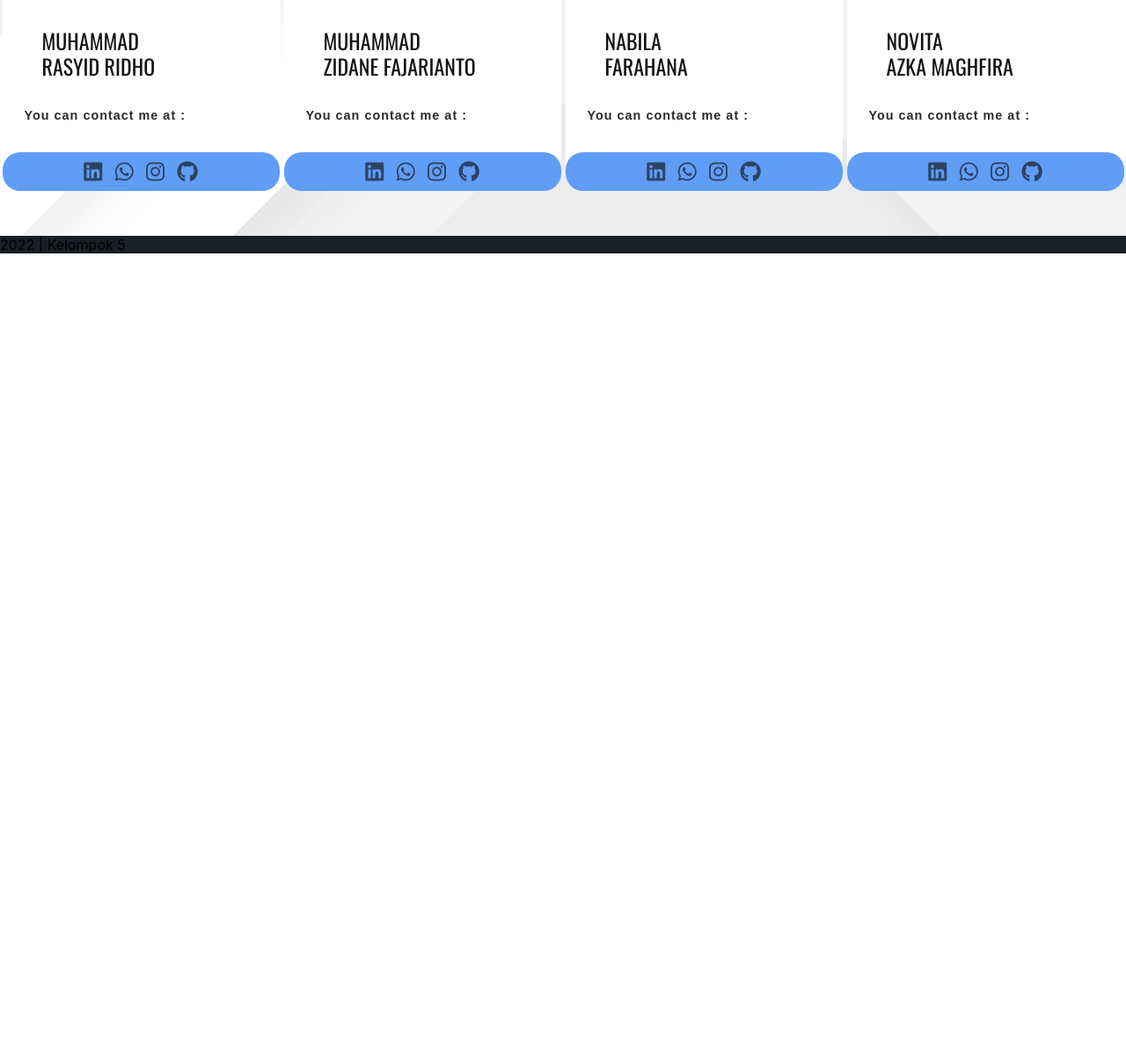
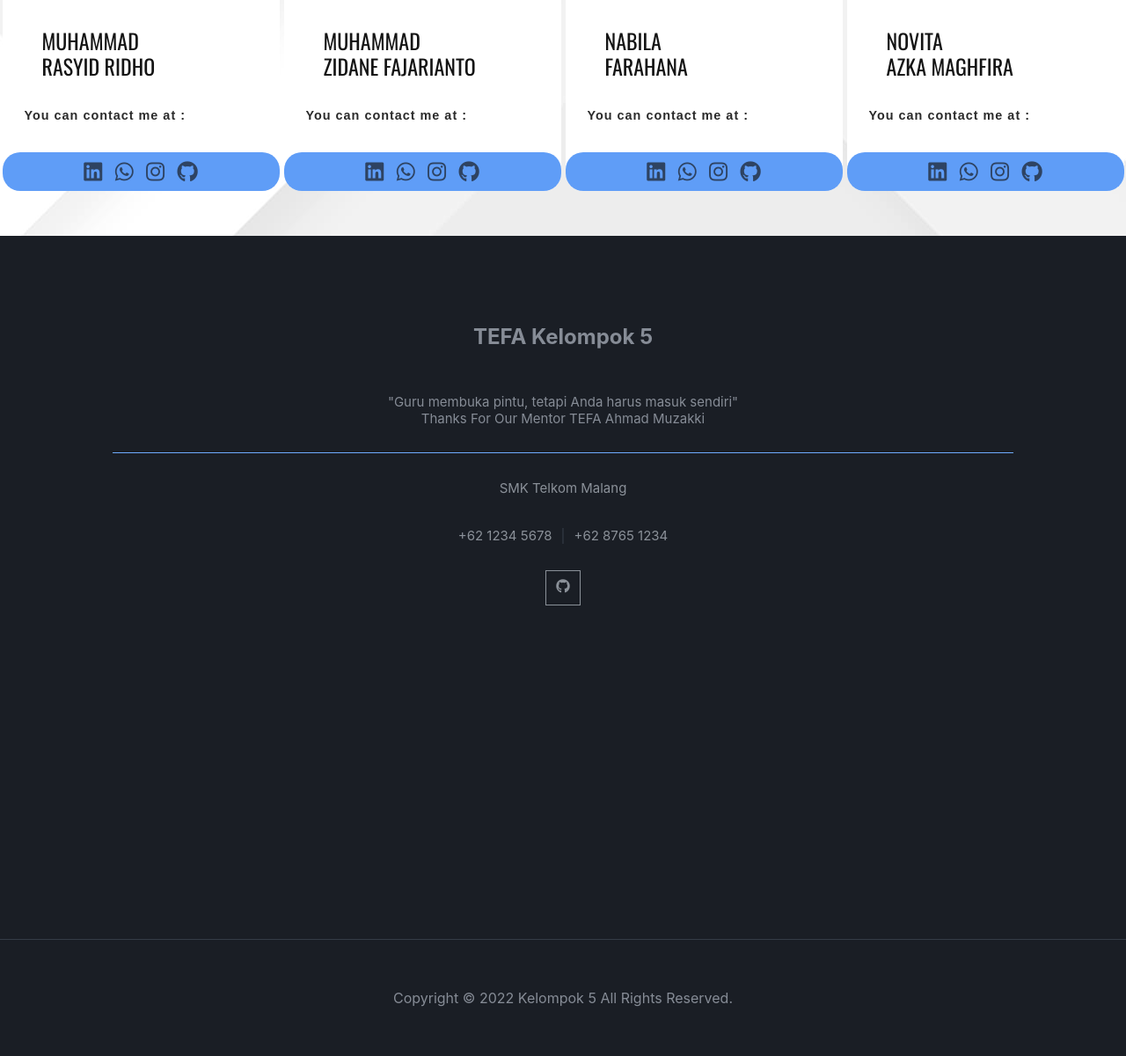
Before and after one commit to rasyid15/Tugas-TEFA-Frontend-1, a plain HTML site: page index.html in a window 1280 px wide. Shown: the part 3147-4347 px from the top of the page at 88% size. Before the commit the page ends 3435 px from the top, so only its background shows below. Drawn offline with nearby package versions, Linux system fonts and the light colour scheme; a web font is replaced by a local one.

Commit message:
Update index.html

```diff
--- a/index.html
+++ b/index.html
@@ -155,10 +155,31 @@
           </div>
         </div>
         </section>
+       <section class="contact-area" id="contact">
+          <div class="container">
+              <div class="row">
+                  <div class="col-lg-6 offset-lg-3">
+                      <div class="contact-content text-center">
+                        <h2>TEFA Kelompok 5</h2>
 
+                          <p>"Guru membuka pintu, tetapi Anda harus masuk sendiri" <br>Thanks For Our Mentor TEFA Ahmad Muzakki </p>
+                          <div class="hr"></div>
+                          <h6>SMK Telkom Malang</h6>
+                          <h6>+62 1234 5678<span>|</span>+62 8765 1234</h6>
+                          <div class="contact-social">
+                              <ul>
+
+                                  <li><a class="hover-target" href="https://github.com/Dannaire/Tugas-TEFA-Frontend-1"><i class="fab fa-github"></i></a></li>
+
+                              </ul>
+                          </div>
+                      </div>
+                  </div>
+              </div>
+          </div>
+      </section>
+
+      <footer>
+          <p>Copyright &copy; 2022 Kelompok 5 All Rights Reserved.</p>
+      </footer>
     </main>
-
-    <footer>
-
-        <a> 2022 | Kelompok 5 </a>
-    </footer>
```
